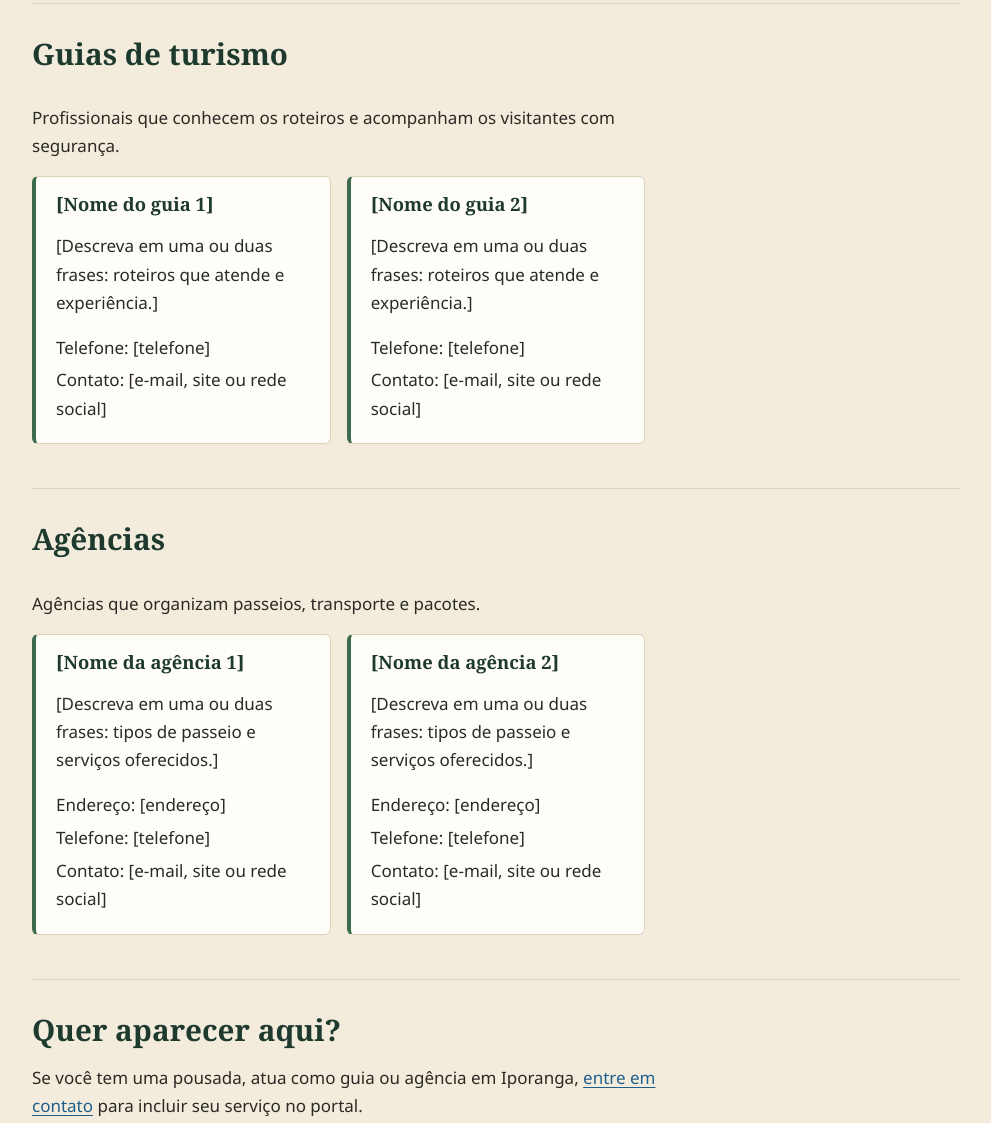
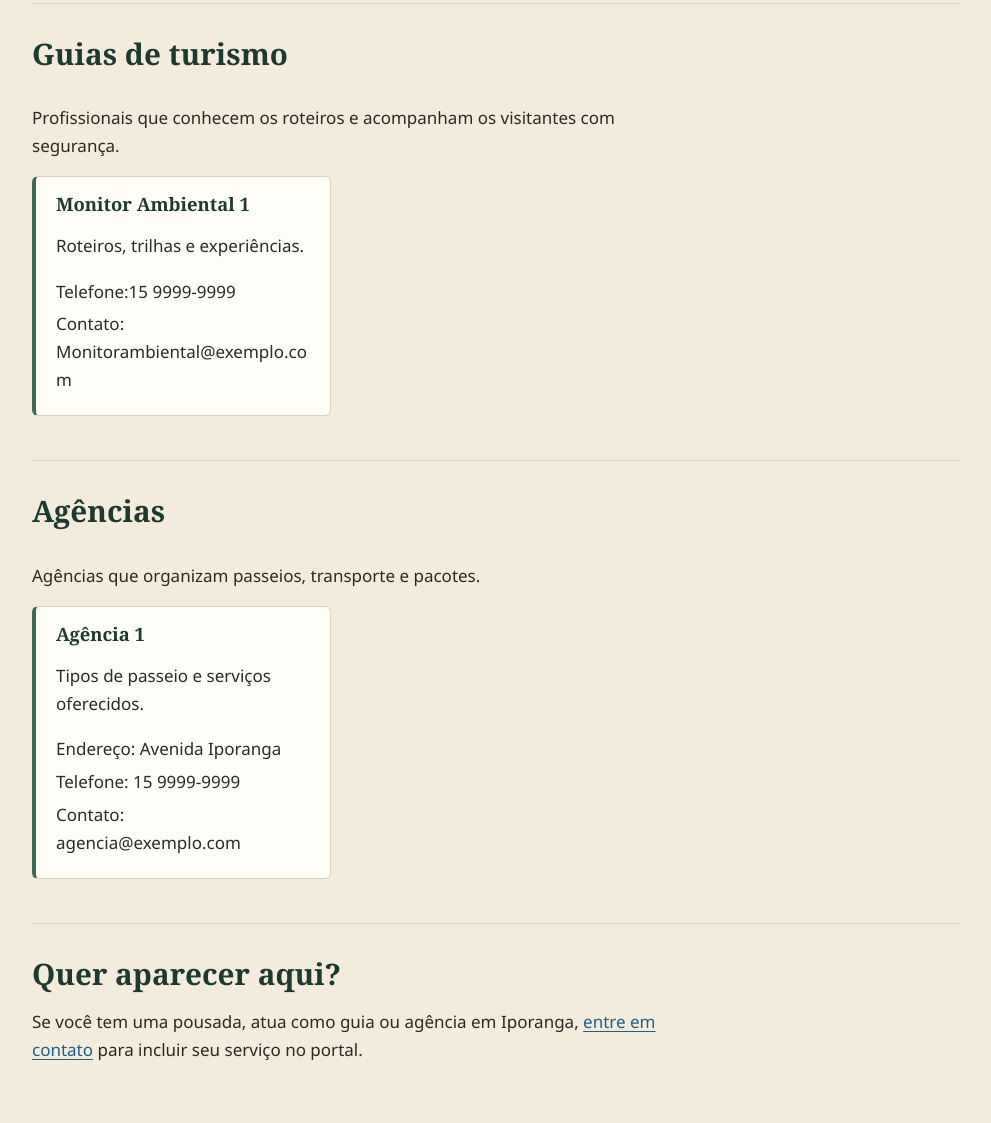
Before and after one commit to orochal/Portal-Iporanga, a plain HTML site: page servicos.html in a window 1280 px wide. Shown: the part 1411-2534 px from the top of the page, without its empty margins (144-1135 px from the left). Drawn offline with Linux system fonts and the light colour scheme.

Commit message:
Atualização

```diff
--- a/servicos.html
+++ b/servicos.html
@@ -144,20 +144,11 @@
             <p>Profissionais que conhecem os roteiros e acompanham os visitantes com segurança.</p>
 
             <article>
-                <h3>[Nome do guia 1]</h3>
-                <p>[Descreva em uma ou duas frases: roteiros que atende e experiência.]</p>
+                <h3>Monitor Ambiental 1</h3>
+                <p>Roteiros, trilhas e experiências.</p>
                 <ul>
-                    <li>Telefone: [telefone]</li>
-                    <li>Contato: [e-mail, site ou rede social]</li>
-                </ul>
-            </article>
-
-            <article>
-                <h3>[Nome do guia 2]</h3>
-                <p>[Descreva em uma ou duas frases: roteiros que atende e experiência.]</p>
-                <ul>
-                    <li>Telefone: [telefone]</li>
-                    <li>Contato: [e-mail, site ou rede social]</li>
+                    <li>Telefone:15 9999-9999 </li>
+                    <li>Contato: Monitorambiental@exemplo.com</li>
                 </ul>
             </article>
         </section>
@@ -167,24 +158,16 @@
             <p>Agências que organizam passeios, transporte e pacotes.</p>
 
             <article>
-                <h3>[Nome da agência 1]</h3>
-                <p>[Descreva em uma ou duas frases: tipos de passeio e serviços oferecidos.]</p>
+                <h3>Agência 1</h3>
+                <p>Tipos de passeio e serviços oferecidos.</p>
                 <ul>
-                    <li>Endereço: [endereço]</li>
-                    <li>Telefone: [telefone]</li>
-                    <li>Contato: [e-mail, site ou rede social]</li>
+                    <li>Endereço: Avenida Iporanga </li>
+                    <li>Telefone: 15 9999-9999</li>
+                    <li>Contato: agencia@exemplo.com</li>
                 </ul>
             </article>
 
-            <article>
-                <h3>[Nome da agência 2]</h3>
-                <p>[Descreva em uma ou duas frases: tipos de passeio e serviços oferecidos.]</p>
-                <ul>
-                    <li>Endereço: [endereço]</li>
-                    <li>Telefone: [telefone]</li>
-                    <li>Contato: [e-mail, site ou rede social]</li>
-                </ul>
-            </article>
+
         </section>
 
         <section>
```
